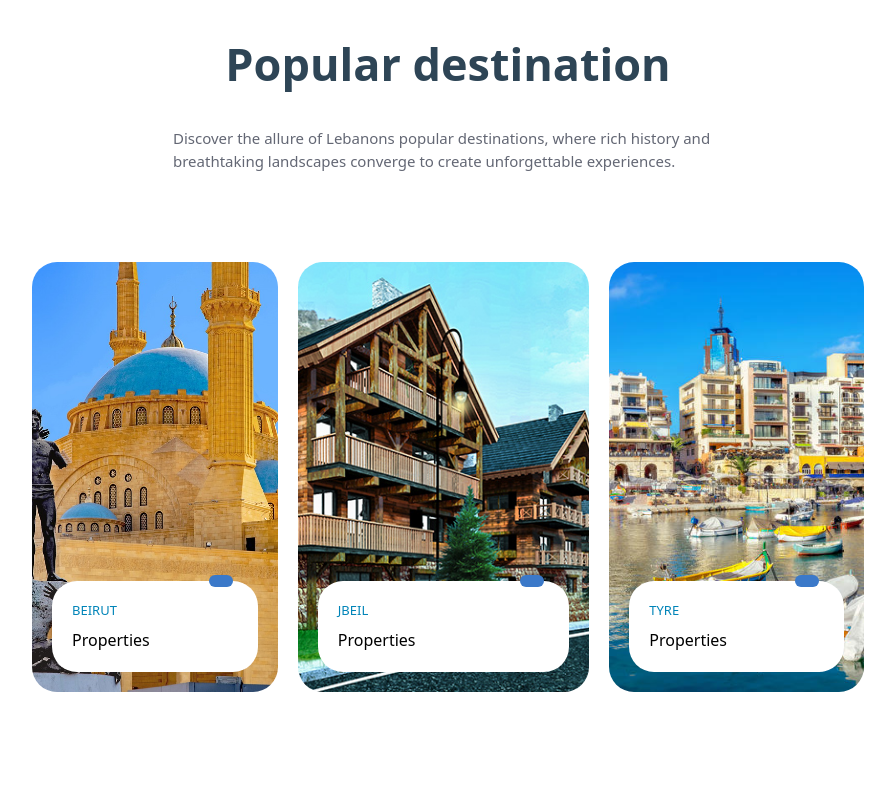
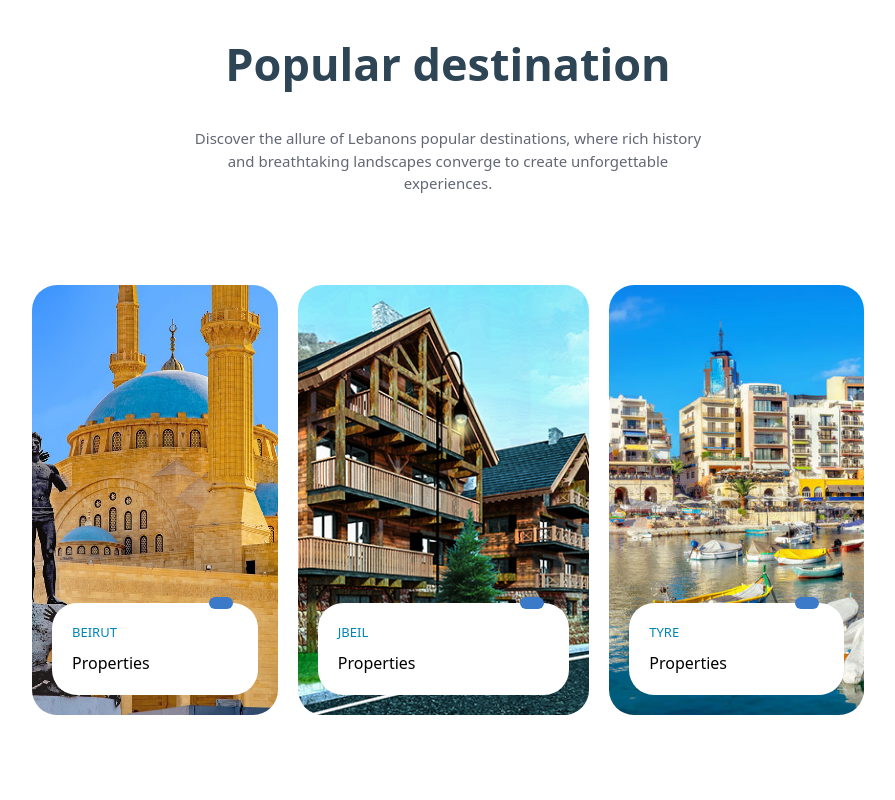
Before and after one commit to HasanKanj/Hotel-Booking-Frontend, a React (Vite) app: page / in a window 1280 px wide. Shown: the part 1440-2240 px from the top of the page, without its empty margins (192-1087 px from the left). Built offline with nearby package versions, Linux system fonts and the light colour scheme; no server answers.

Commit message:
updatess

```diff
--- a/src/Components/Home/Home.css
+++ b/src/Components/Home/Home.css
@@ -69,6 +69,9 @@
   color: var(--black-coral);
   font-size: 15px;
   max-width: 550px;
+  text-align: center;
+  padding-left: 10px;
+  padding-right: 10px;
 }
 .firstsec {
   background-color: #f7fafc; /* or use the hex code for gray-100 */
```
